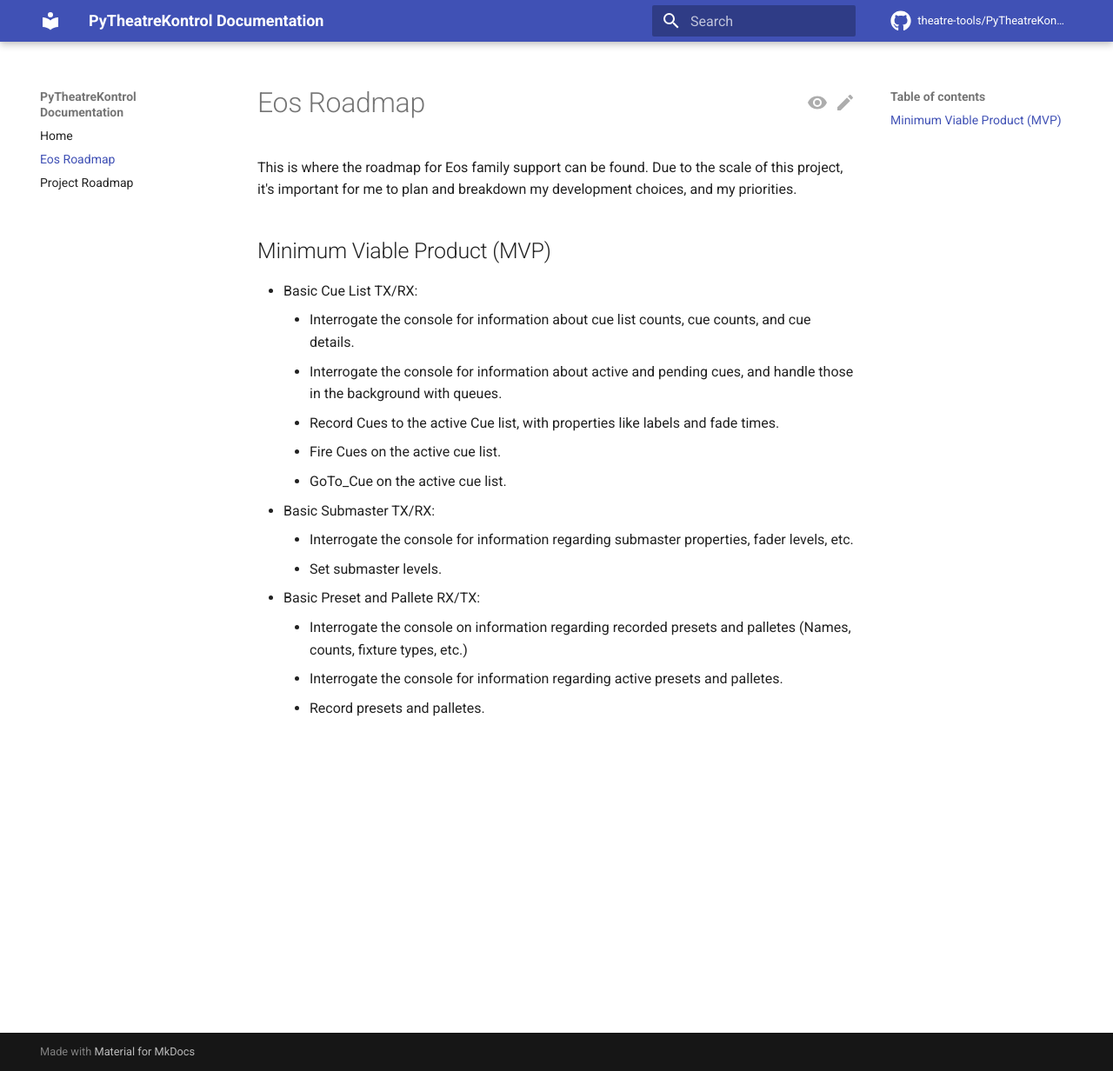
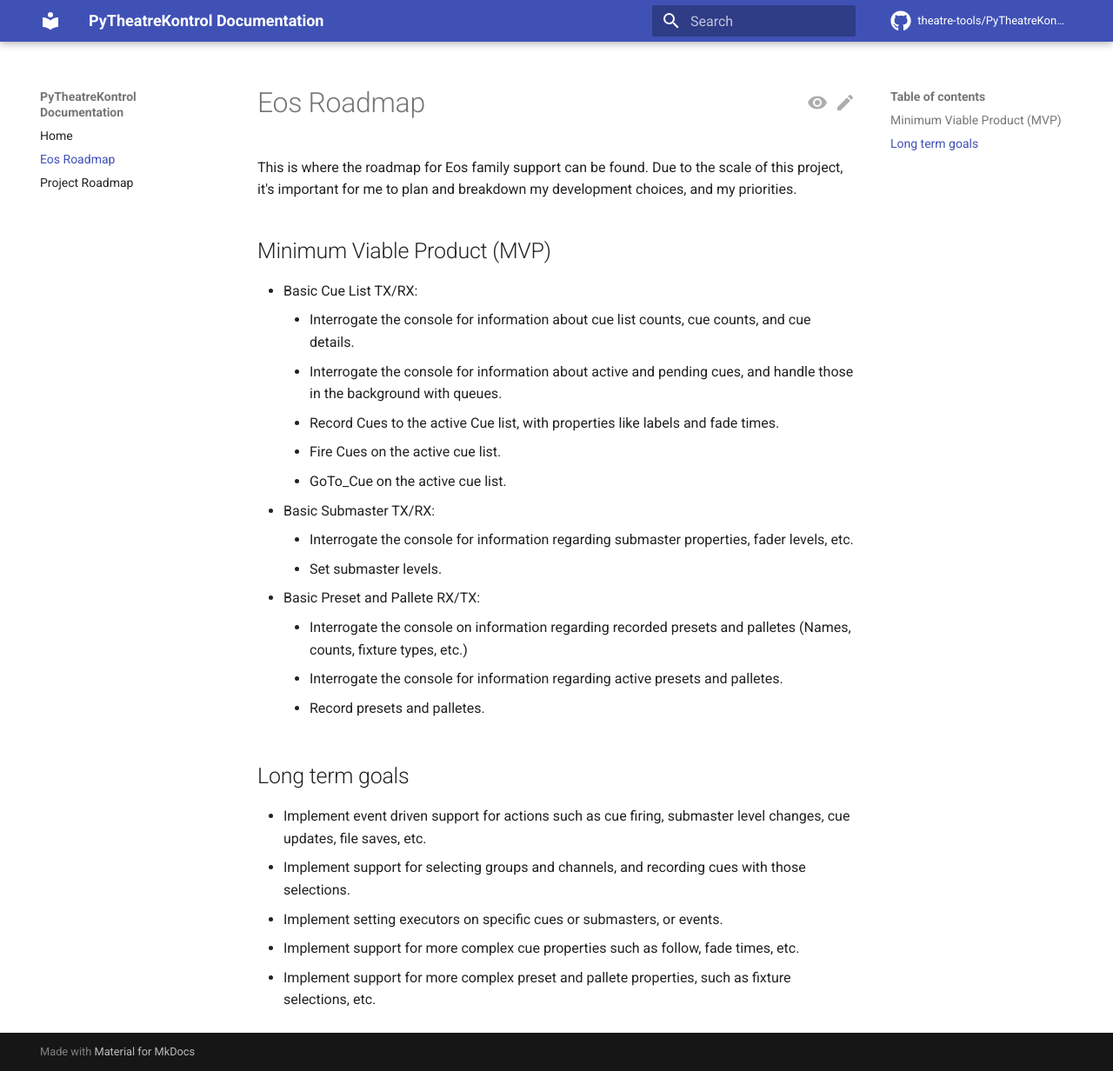
Before and after one commit to Theatre-Tools/PyTheatreKontrol, an MkDocs documentation site: the page built from docs/EOS_ROADMAP.md, in a window 1280 px wide and 1232 px high. Shown: the whole window at 87% size. Built offline with MkDocs 1.6.1 and Material for MkDocs 9.7.7, drawn with Linux system fonts in a browser that asks for light colours; comment, search, counter and statistics services are not loaded; the version menu is left out.

Commit message:
docs: Add long-term goals for Eos family support roadmap

```diff
--- a/docs/EOS_ROADMAP.md
+++ b/docs/EOS_ROADMAP.md
@@ -15,3 +15,11 @@
     - Interrogate the console on information regarding recorded presets and palletes (Names, counts, fixture types, etc.)
     - Interrogate the console for information regarding active presets and palletes.
     - Record presets and palletes.
+
+
+## Long term goals
+- Implement event driven support for actions such as cue firing, submaster level changes, cue updates, file saves, etc.
+- Implement support for selecting groups and channels, and recording cues with those selections.
+- Implement setting executors on specific cues or submasters, or events.
+- Implement support for more complex cue properties such as follow, fade times, etc.
+- Implement support for more complex preset and pallete properties, such as fixture selections, etc.
```
